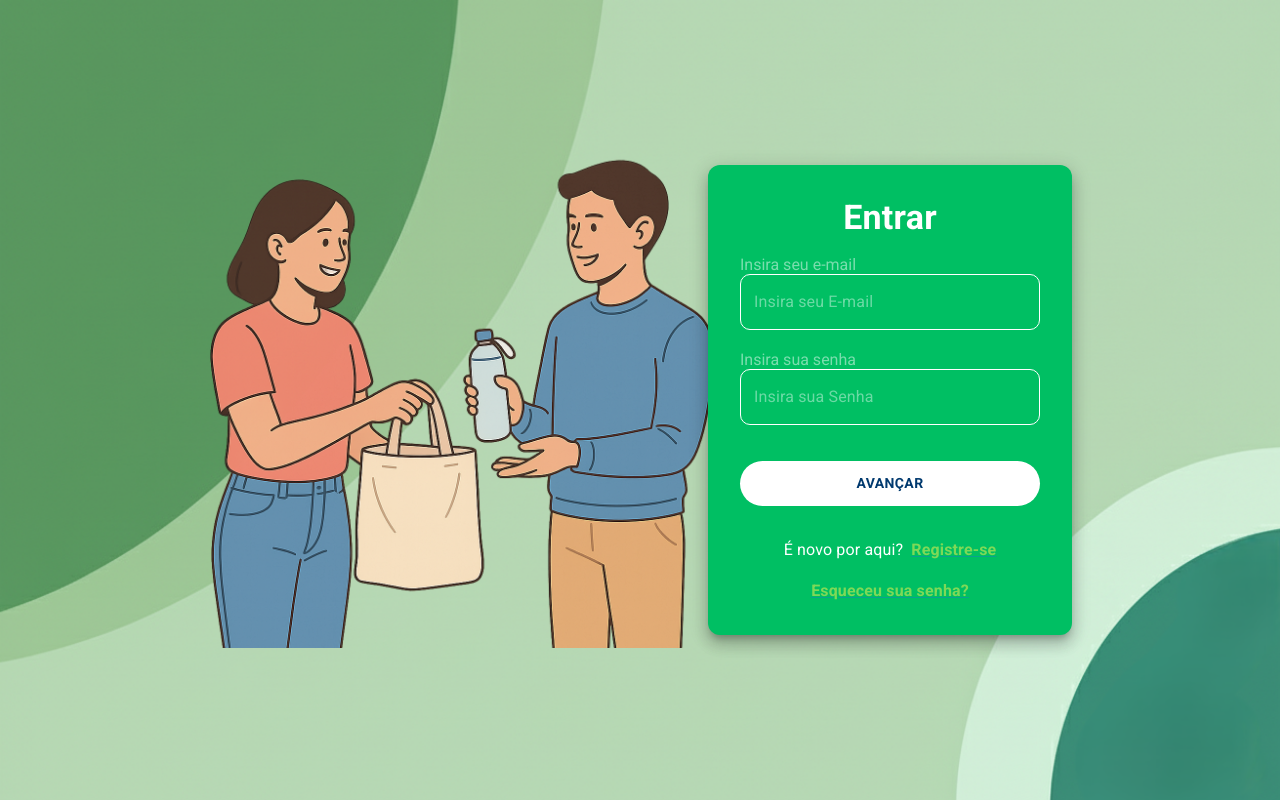
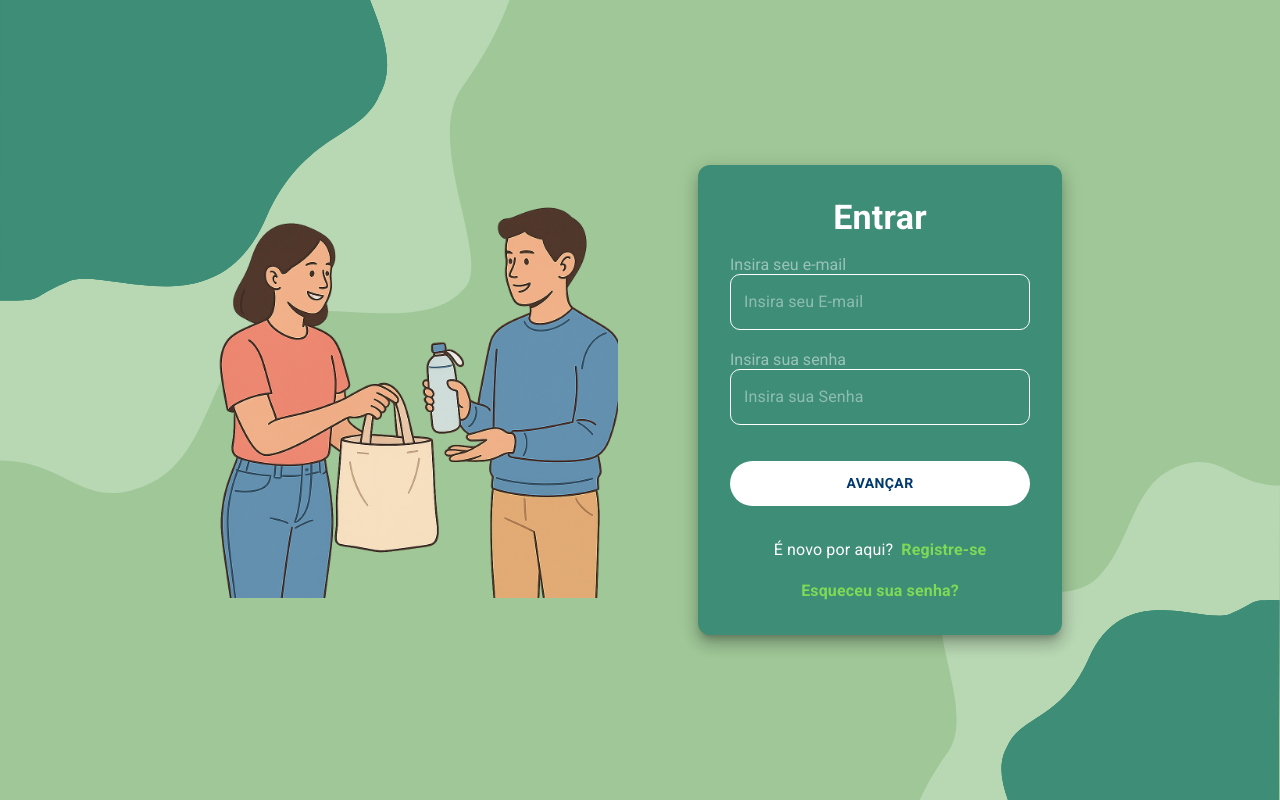
Before and after one commit to assis04/APS-----Reciclagem, a Next.js app: page / in a window 1280 px wide. Built offline with nearby package versions, Linux system fonts and the light colour scheme.

Commit message:
Responsividade da tela de Login

```diff
--- a/src/app/globals.css
+++ b/src/app/globals.css
@@ -87,9 +87,6 @@ a {
     inset 2px 2px 5px rgba(0, 0, 0, 0.05),
 }
 
-.medicoImagem {
-  z-index: 1300;
-}
 
 .tituloBalao {
   position: absolute;
@@ -112,15 +109,6 @@ a {
 .material-icons.md-100,
 .material-symbols-outlined.md-100
 { font-size: 100px; }
-
-
-@media screen and (min-width: 1024px) {}
-
-@media screen and (min-width: 768px) and (max-width: 1023px) {}
-
-@media screen and (max-width: 375px) {
-
-}
 
 @keyframes slowspin {
   0% {
--- a/src/app/page.jsx
+++ b/src/app/page.jsx
@@ -83,11 +83,11 @@ const LoginPage = () => {
                     justifyContent: 'center',
                     backgroundSize: 'cover',
                     backgroundPosition: 'center',
-                    backgroundImage: 'url("/FundoLogin.png")',
+                    backgroundImage: 'url("/BackgroundAPS.svg")',
                     position: 'relative', // necessário para overlay funcionar
                 }}
             >
-                <Grid container spacing={0} alignItems="center" justifyContent="center" sx={{ px: 2 }}>
+                <Grid container spacing={10} alignItems="center" justifyContent="center" sx={{ px: 2 }}>
                     {/* Imagem */}
                     <Grid item md={6} sx={{ display: { xs: 'none', md: 'block' } }}>
                         <Box
@@ -97,8 +97,8 @@ const LoginPage = () => {
                             sx={{
                                 height: 'auto',
                                 width: '100%',
-                                maxWidth: '500px',
-                                margin: '0 auto',
+                                maxWidth: '400px',
+                                margin: '0  auto',
                             }}
                         />
                     </Grid>
@@ -110,7 +110,7 @@ const LoginPage = () => {
                                 p: 4,
                                 boxShadow: 10,
                                 borderRadius: 3,
-                                background: '#00bf63',
+                                background: '#3d8d77',
                                 display: 'flex',
                                 flexDirection: 'column',
                                 margin: '0 auto',
@@ -190,6 +190,7 @@ const LoginPage = () => {
                                     <Typography color="white">É novo por aqui?</Typography>
                                     <Typography>
                                         <Link
+                                            underline="none"
                                             component="button"
                                             onClick={goToRegister}
                                             sx={{ color: '#7ed957', fontWeight: 'bold', pl: 1 }}
@@ -202,6 +203,7 @@ const LoginPage = () => {
                                 <Stack justifyContent="center" alignItems={'center'} pt={2}>
                                     <Typography>
                                         <Link
+                                            underline="none"
                                             component="button"
                                             onClick={goToRecoveryPassword}
                                             sx={{ color: '#7ed957', fontWeight: 'bold' }}
```
Also changed, not shown: public/BackgroundAPS.svg (added), public/FundoLogin.png (deleted).
